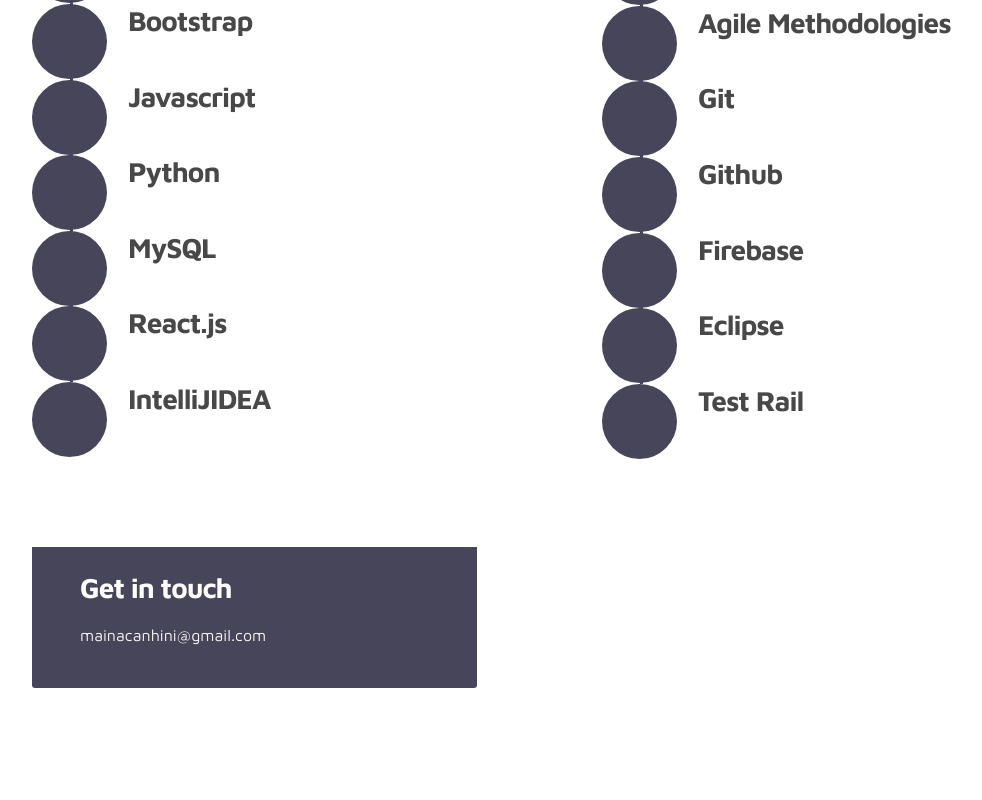
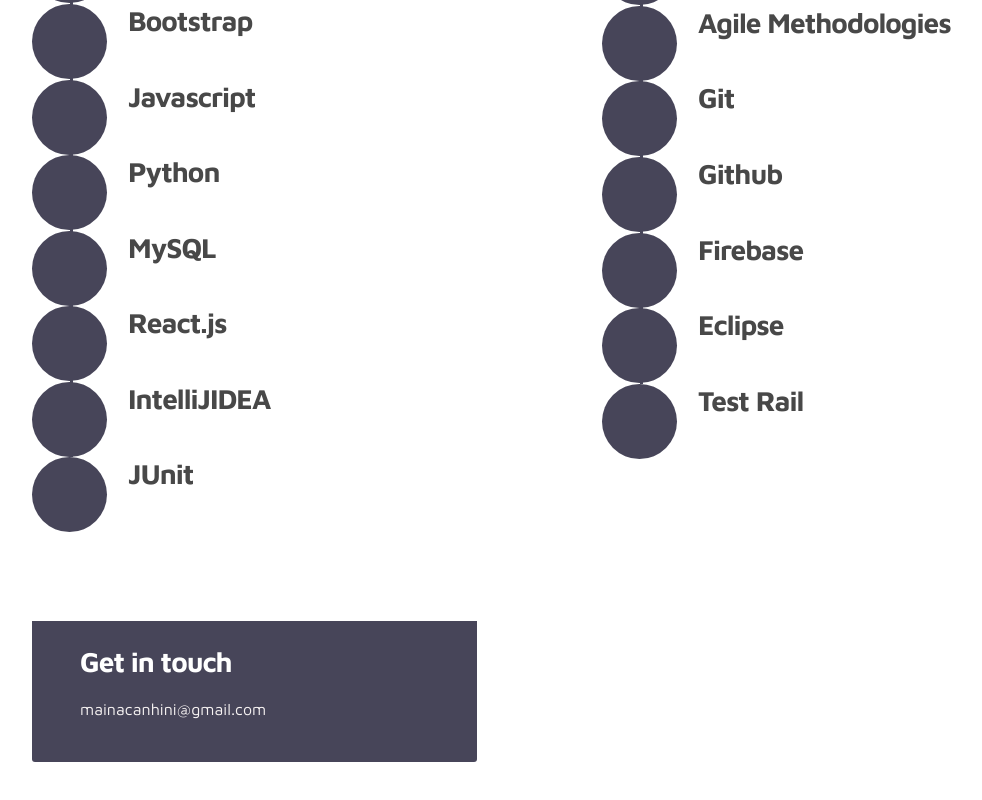
Before and after one commit to Skyenade/MyPortfolio, a plain HTML site: page index.html in a window 1280 px wide. Shown: the part 3121-3921 px from the top of the page, without its empty margins (53-1035 px from the left). Before the commit the page ends 3865 px from the top, so only its background shows below. Drawn offline with nearby package versions, Linux system fonts and the light colour scheme; files that its build step writes are made by us from their sources.

Commit message:
new changes

```diff
--- a/index.html
+++ b/index.html
@@ -369,6 +369,15 @@ https://www.tooplate.com/view/2115-marvel
               </div>
             </div>
 
+            <div class="timeline-wrapper">
+              <div class="timeline-yr">
+              </div>
+              <div class="timeline-info">
+                <h3><span>JUnit</span></h3>
+                <br>
+              </div>
+            </div>
+
           </div>
         </div>
 
```
Also changed, not shown: 1 other file.
